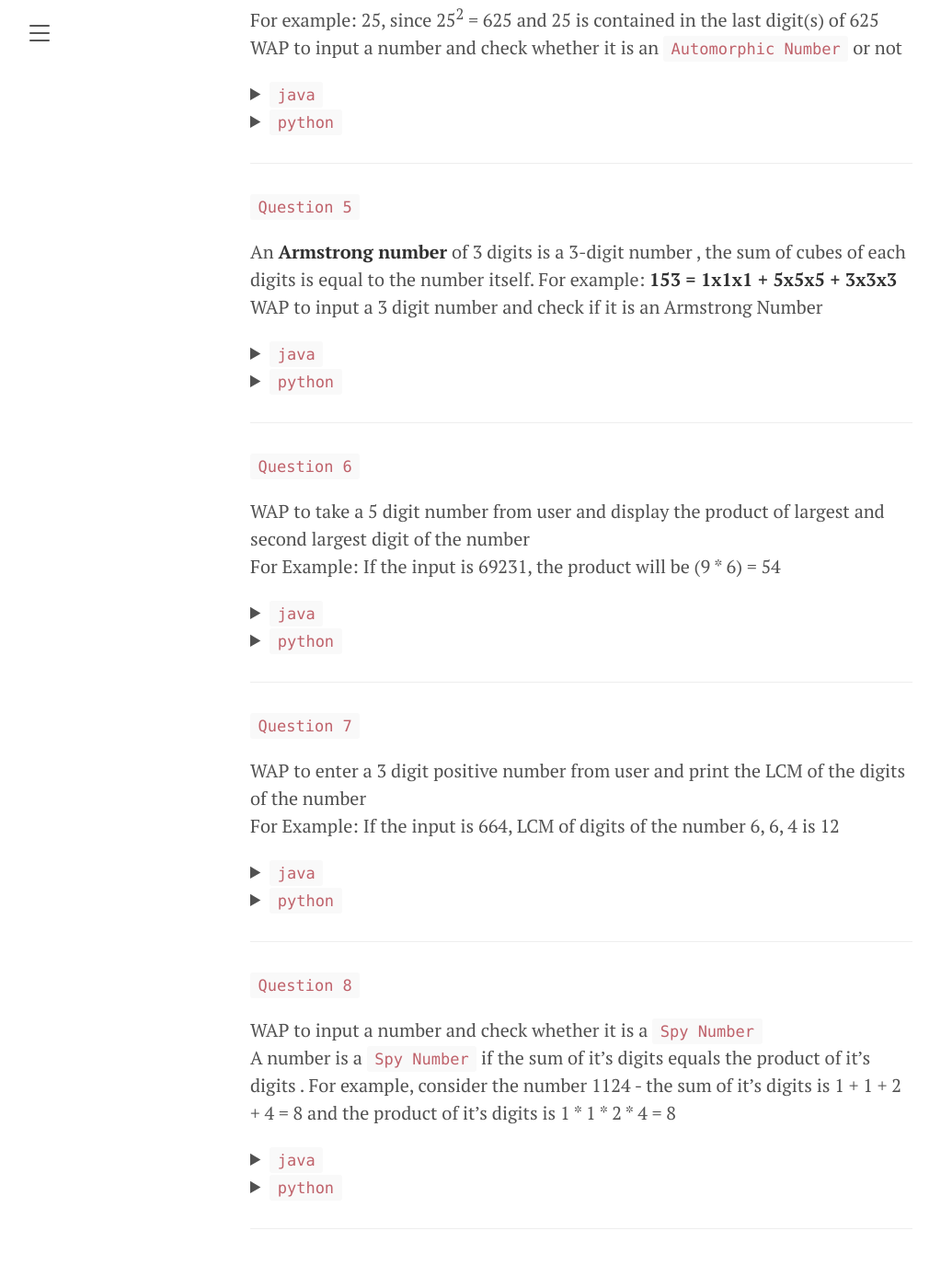
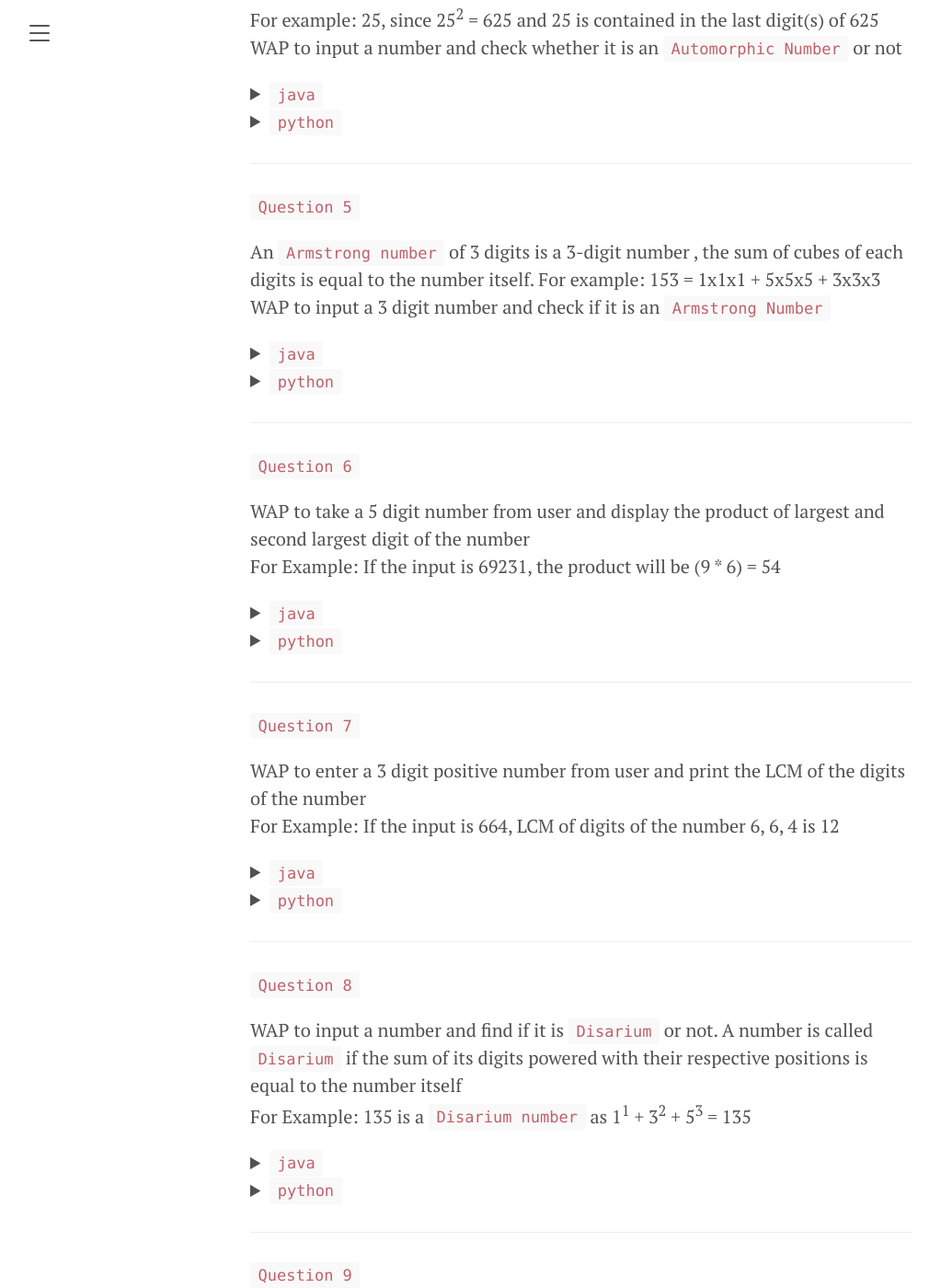
Before and after one commit to banutsav/himucode, a Jekyll site: the page built from docs/_posts/2021-06-19-while-loop.md, in a window 1280 px wide and 1400 px high, scrolled down 1287 px. Shown: the whole window at 92% size, without its empty margins (8-1031 px from the left). Built offline with Jekyll 4.4.1, drawn with Linux system fonts in a browser that asks for light colours.

Commit message:
added dysarium number question

```diff
--- a/docs/_data/while_loop.yaml
+++ b/docs/_data/while_loop.yaml
@@ -213,10 +213,10 @@ programs:
 
 
 - title: |
-    An **Armstrong number** of 3 digits is a 3-digit number
+    An `Armstrong number` of 3 digits is a 3-digit number
     , the sum of cubes of each digits is equal to the number itself.
-    For example: **153 = 1x1x1 + 5x5x5 + 3x3x3**
-    <br>WAP to input a 3 digit number and check if it is an Armstrong Number
+    For example: 153 = 1x1x1 + 5x5x5 + 3x3x3
+    <br>WAP to input a 3 digit number and check if it is an `Armstrong Number`
 
   code: |
 
@@ -442,6 +442,89 @@ programs:
     print('LCM is', lcm)
 
 - title: |
+    WAP to input a number and find if it is `Disarium` or not.
+    A number is called `Disarium` if the sum of its digits powered with their respective positions is equal to the number itself<br>
+    For Example: 135 is a `Disarium number` as 1<sup>1</sup> + 3<sup>2</sup> + 5<sup>3</sup> = 135
+
+  code: |
+
+    import java.util.*;
+    import java.lang.*;
+    public class MyClass {
+      public static void main(String args[])
+      {
+      int n, temp, count_digits = 0, digit;
+      double sum = 0, x;
+      Scanner sc = new Scanner(System.in);
+      System.out.println("Enter a Number");
+      n = sc.nextInt();
+
+      // count the number of digits
+      temp = n;
+      while (temp != 0)
+      {
+          temp = temp / 10;
+          count_digits++;
+      }
+      System.out.println("Number of digits: " + count_digits);
+
+      // calculate sum
+      temp = n;
+      while (temp != 0)
+      {
+          // Get the digit
+          digit = temp % 10;
+
+          // Sum the digits by powering according to
+          // the positions
+          x = Math.pow(digit, count_digits);
+          sum = sum + x;
+          count_digits--;
+          temp = temp/10;
+
+      }
+
+      System.out.println("Sum = " + sum);
+      if (sum == n)
+        System.out.println("Disarium Number");
+
+      }
+    }
+
+  python: |
+
+    n = int(input("Enter a Number: "))
+    count_digits = 0
+    temp = n
+
+    # count number of digits
+    while temp != 0:
+
+      temp = int(temp / 10)
+      count_digits += 1
+
+    # calculate sum
+    temp = n
+    s = 0
+    while temp != 0:
+      # Get the digit
+      digit = temp % 10
+
+      # Sum the digits by powering according to
+      # the positions
+
+      x = digit**count_digits
+      s = s + x
+      count_digits -= 1
+
+      temp = int(temp / 10)
+
+    print('Sum =', s)
+
+    if s == n:
+      print("Disarium Number")
+
+- title: |
     WAP to input a number and check whether it is a `Spy Number`<br>
     A number is a `Spy Number` if the sum of it's digits equals the product of it's digits
     . For example, consider the number 1124 - the sum of it's digits is 1 + 1 + 2 + 4 = 8
```
